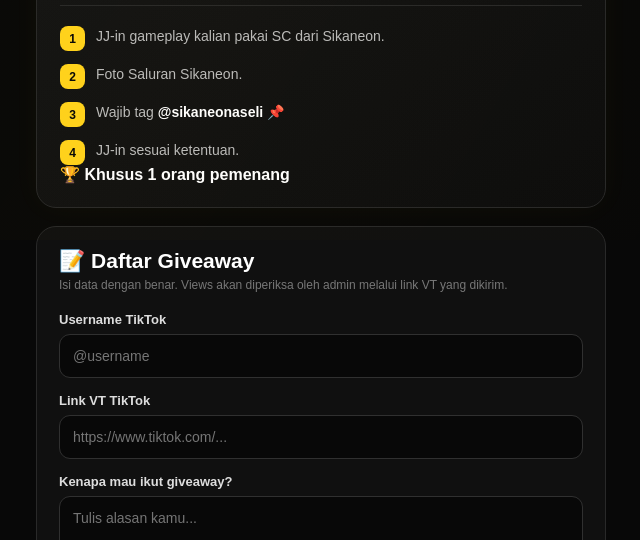
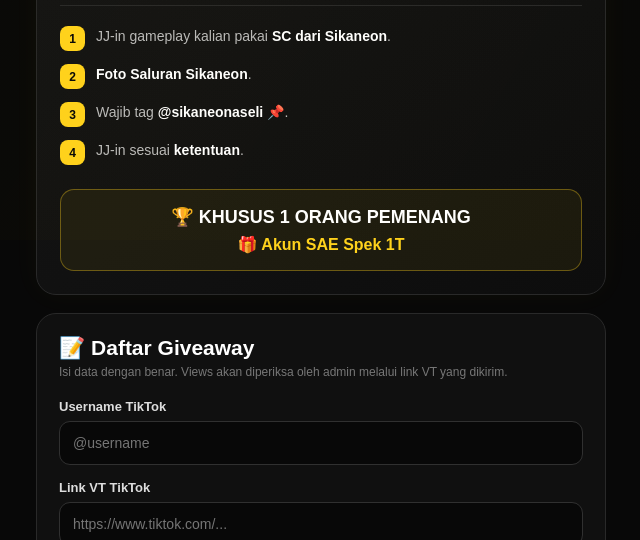
Before and after one commit to RILL-hub-rgb/sikaneon-giveaway, a plain HTML site: page giveaway/index.html in a window 1280 px wide. Shown: the part 560-1100 px from the top of the page, without its empty margins (319-959 px from the left). Drawn offline with Linux system fonts and the light colour scheme.

Commit message:
Polish giveaway prize and winner section

```diff
--- a/giveaway/index.html
+++ b/giveaway/index.html
@@ -428,7 +428,7 @@
 
 <div>
 <h2>Hadiah Utama</h2>
-<div class="money">Akun SAE spek 1T</div>
+<div class="money">Akun SAE Spek 1T</div>
 </div>
 
 </div>
@@ -439,28 +439,29 @@
 
 <div class="rule">
 <div class="num">1</div>
-<div>JJ-in gameplay kalian pakai SC dari Sikaneon.</div>
+<div>JJ-in gameplay kalian pakai <b>SC dari Sikaneon</b>.</div>
 </div>
 
 <div class="rule">
 <div class="num">2</div>
-<div>Foto Saluran Sikaneon.</div>
+<div><b>Foto Saluran Sikaneon</b>.</div>
 </div>
 
 <div class="rule">
 <div class="num">3</div>
-<div>Wajib tag <b>@sikaneonaseli</b> 📌</div>
+<div>Wajib tag <b>@sikaneonaseli</b> 📌.</div>
 </div>
 
 <div class="rule">
 <div class="num">4</div>
-<div>JJ-in sesuai ketentuan.</div>
+<div>JJ-in sesuai <b>ketentuan</b>.</div>
 </div>
 
 </div>
 
-<div class="winner-note">
-🏆 <b>Khusus 1 orang pemenang</b>
+<div style="margin-top:24px;padding:16px;text-align:center;border-radius:14px;border:1px solid rgba(255,210,28,.35);background:rgba(255,210,28,.06);">
+<div style="font-size:18px;font-weight:800;">🏆 KHUSUS 1 ORANG PEMENANG</div>
+<div style="margin-top:7px;color:#ffd21c;font-weight:700;">🎁 Akun SAE Spek 1T</div>
 </div>
 
 </div>
```
